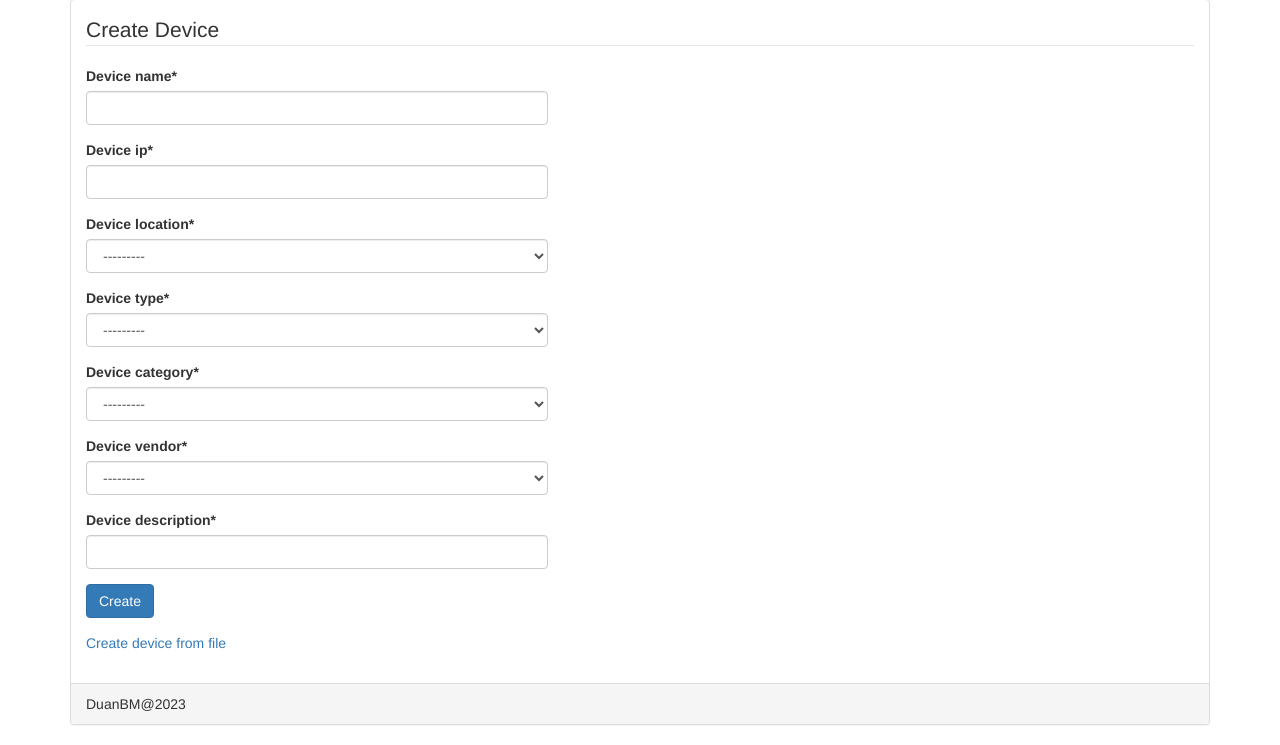
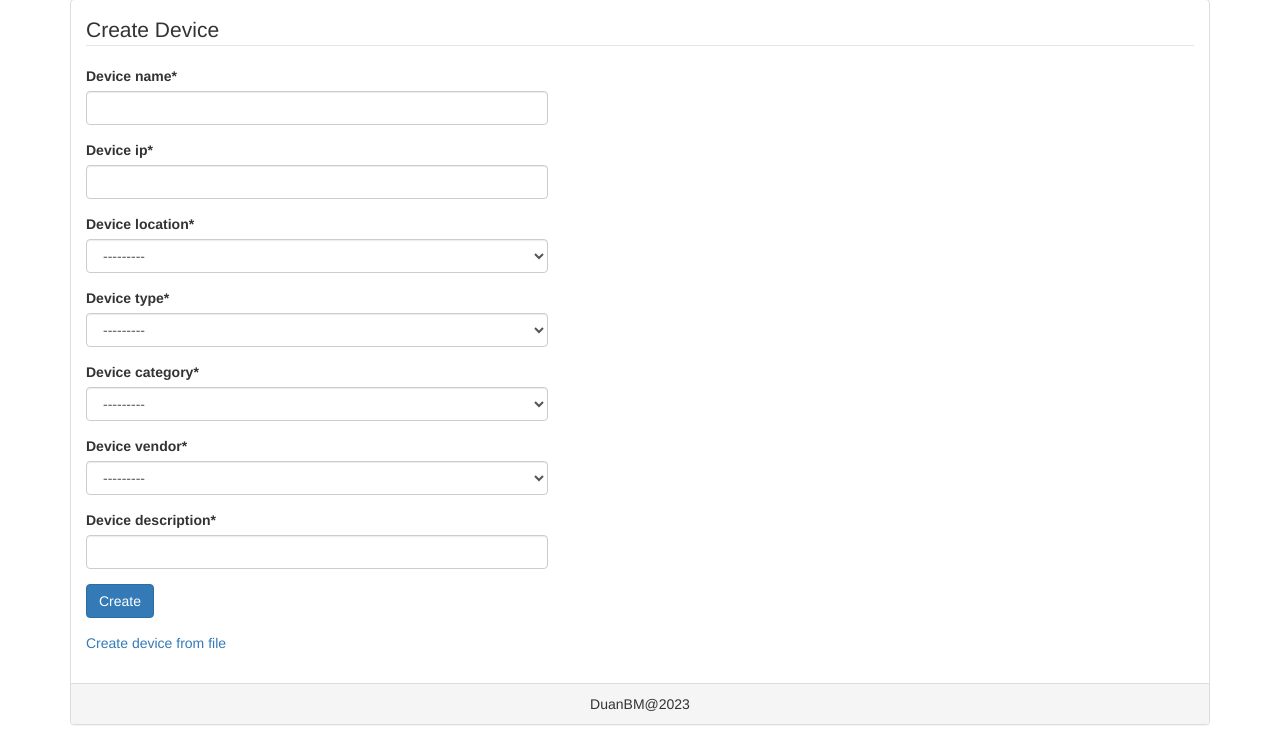
Before and after one commit to duanbm1911/icms, a Django app: page /inventory/create-device in a window 1280 px wide. Shown: the part 73-818 px from the top of the page. Run offline with Django 4.2, Linux system fonts and the light colour scheme; data comes from the database, SQL or seed files in the repository; some libraries are stand-ins or nearby versions.

Commit message:
Update base.html

```diff
--- a/core/templates/base.html
+++ b/core/templates/base.html
@@ -84,19 +84,12 @@
 
       <div class="panel panel-default">
         <div class="panel-body">{% block content %} {% endblock content %}</div>
-        <div class="panel-footer">DuanBM@2023</div>
+        <div class="panel-footer"><center>DuanBM@2023</center></div>
       </div>
     </div>
-
     <script src="/static/core/js/jquery.js"></script>
     <script src="/static/core/js/bootstrap.js"></script>
     <script src="/static/core/js/core.js"></script>
     {% block js %}{% endblock js %}
-    <script>
-      window.onload = function() {
-        {% block js_onload_page %}
-        {% endblock js_onload_page %}
-      };
-    </script>
   </body>
 </html>
```
